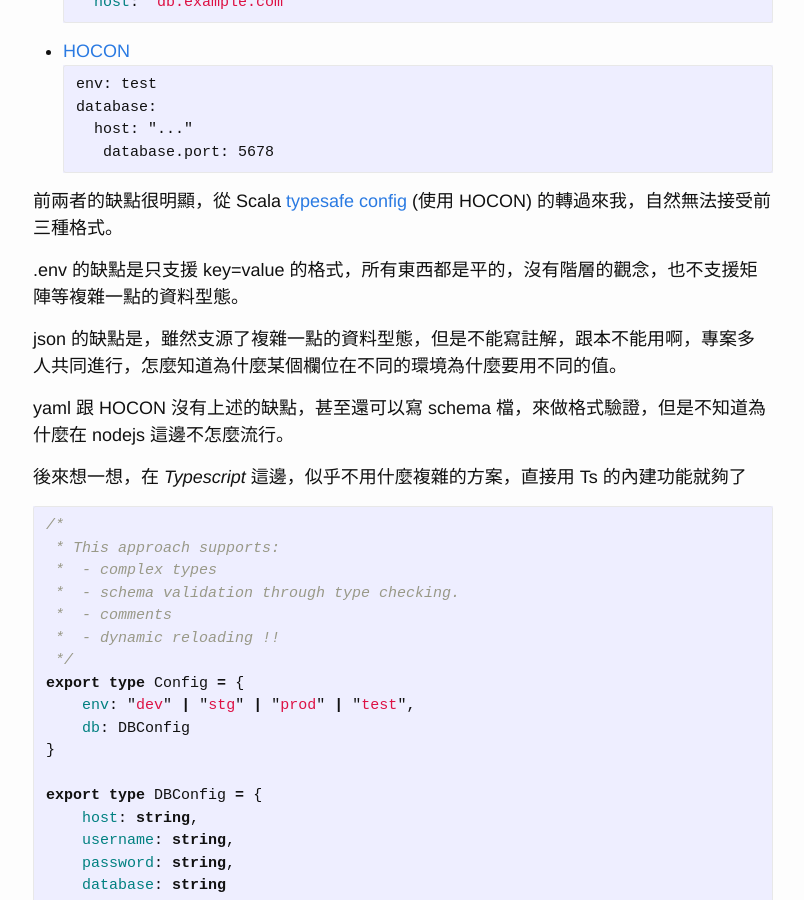
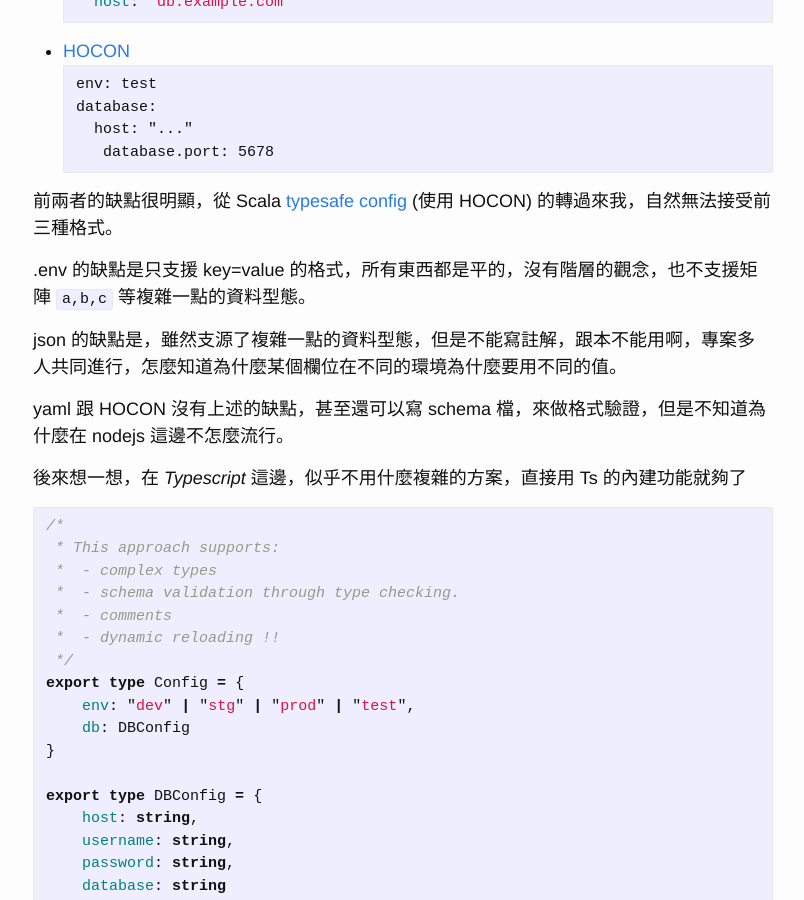
Before and after one commit to yunglin/yunglin.github.com, a Jekyll site: the page built from _posts/2021-08-25-typescript-config.markdown, in a window 1280 px wide and 900 px high, scrolled down 703 px. Shown: the whole window, without its empty margins (237-1041 px from the left). Built offline with Jekyll 4.4.1, drawn with Linux system fonts in a browser that asks for light colours; comment, search, counter and statistics services are not loaded.

Commit message:
add content

````diff
--- a/_posts/2021-08-25-typescript-config.markdown
+++ b/_posts/2021-08-25-typescript-config.markdown
@@ -37,7 +37,7 @@ date: 2021-08-24T20:30:00-08:00
 
 前兩者的缺點很明顯，從 Scala [typesafe config](https://github.com/lightbend/config) (使用 HOCON) 的轉過來我，自然無法接受前三種格式。
 
-.env 的缺點是只支援 key=value 的格式，所有東西都是平的，沒有階層的觀念，也不支援矩陣等複雜一點的資料型態。
+.env 的缺點是只支援 key=value 的格式，所有東西都是平的，沒有階層的觀念，也不支援矩陣 ```a,b,c``` 等複雜一點的資料型態。
 
 json 的缺點是，雖然支源了複雜一點的資料型態，但是不能寫註解，跟本不能用啊，專案多人共同進行，怎麼知道為什麼某個欄位在不同的環境為什麼要用不同的值。
 
````
